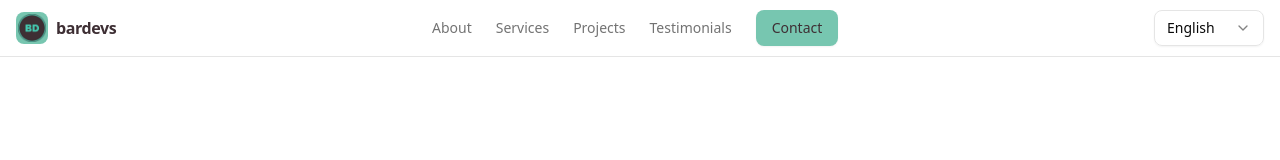
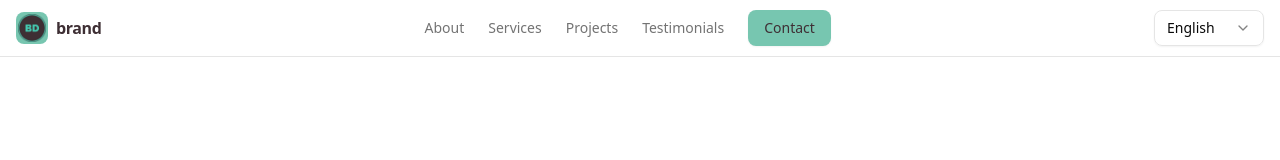
Before and after one commit to BarcDevs/bardevs-app, a Next.js app: page / in a window 1280 px wide. Shown: the top 160 px of the page. Built offline with nearby package versions, Linux system fonts and the light colour scheme; no server answers.

Commit message:
fix: brand still being sent to use translation although it is no longer as locale

```diff
--- a/src/components/shared/navbar/brand.tsx
+++ b/src/components/shared/navbar/brand.tsx
@@ -10,7 +10,7 @@ const Brand = ({}) => {
         <Link
             href={NAV_LINKS.home.href}
             className="flex items-center gap-2"
-            aria-label={t(NAV_LINKS.home.locale)}
+            aria-label={NAV_LINKS.home.locale}
         >
             <div
                 className="h-8 w-8 flex items-center justify-center rounded-md bg-[#77c6b0] text-[#3e2f34]">
@@ -24,7 +24,7 @@ const Brand = ({}) => {
             </div>
             <span className="font-bold tracking-tight text-[#3e2f34]">
                 {/*TODO: change font*/}
-                {t(NAV_LINKS.home.locale)}
+                {NAV_LINKS.home.locale}
             </span>
         </Link>
     )
```
